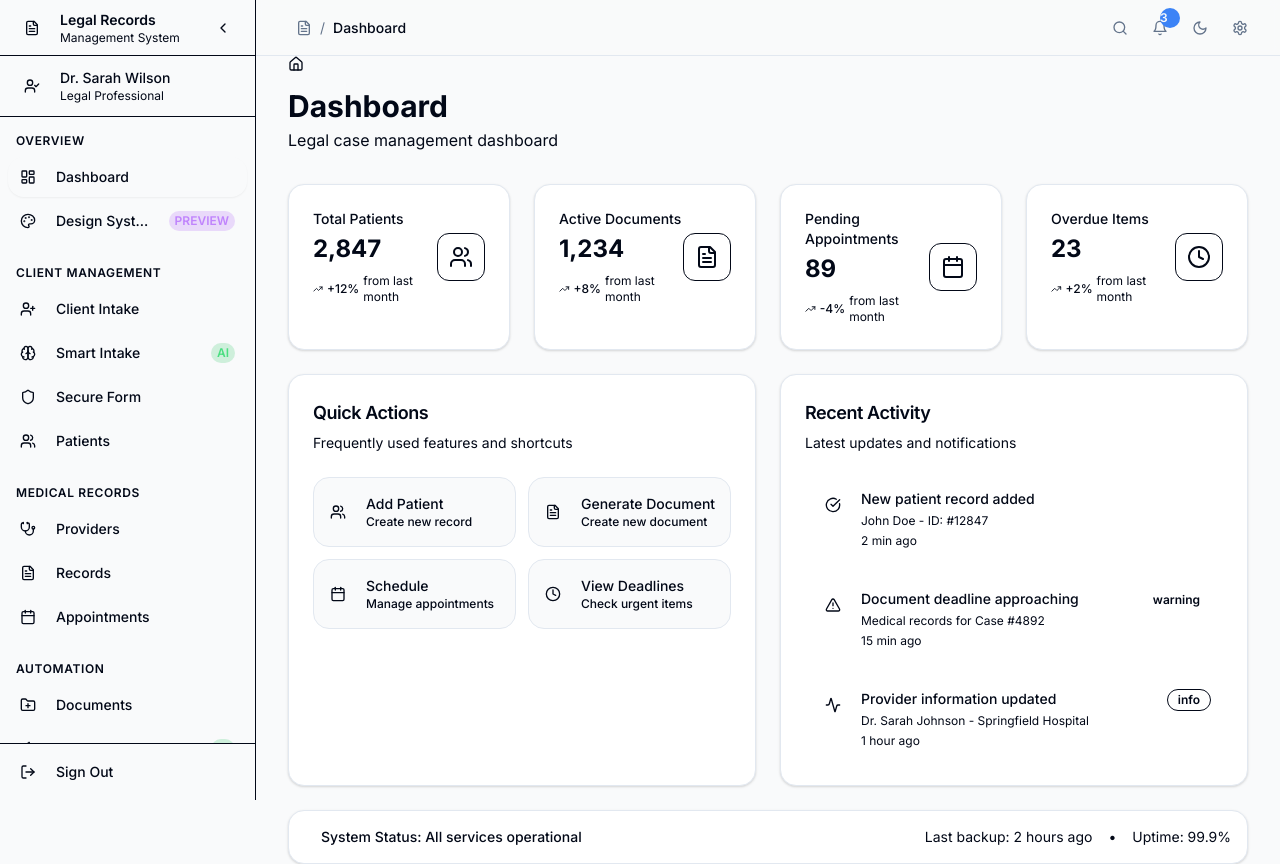
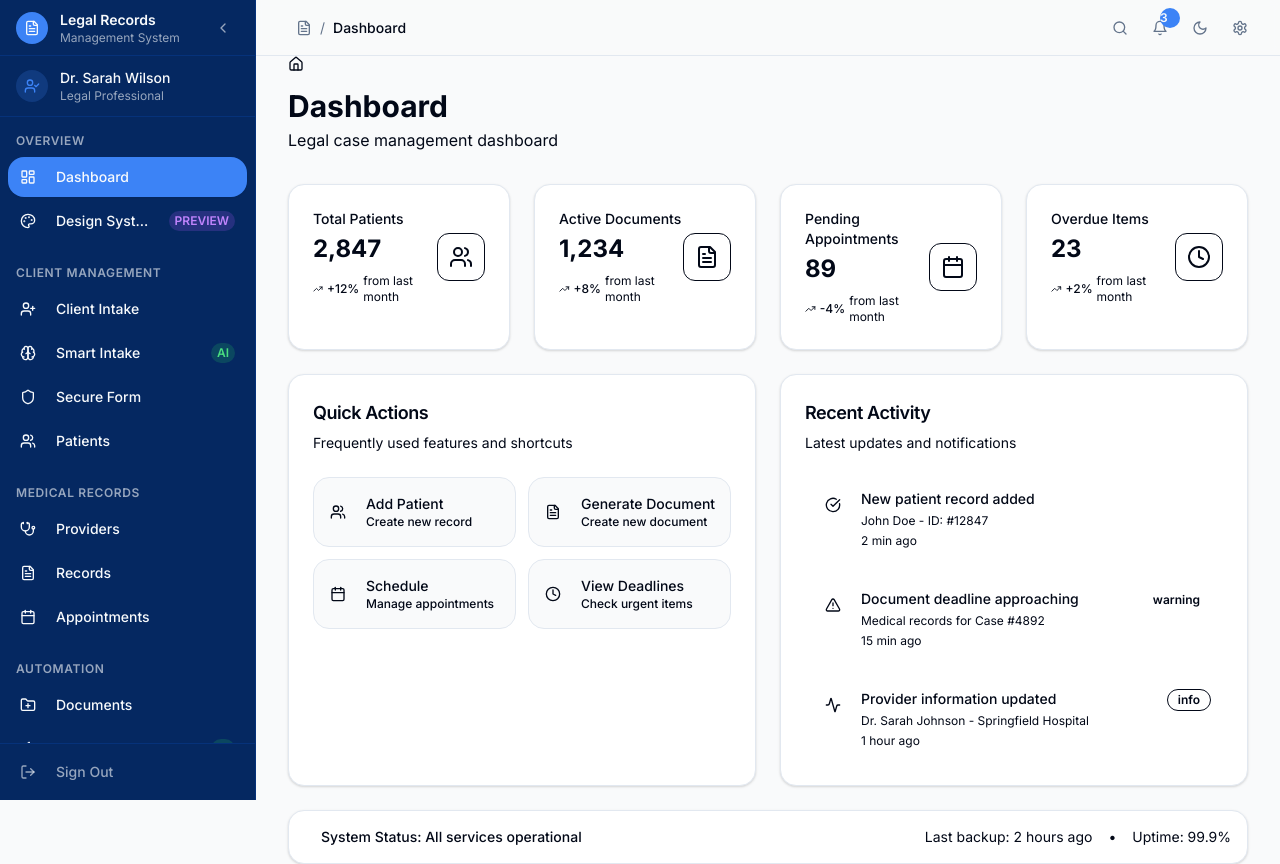
Before and after one commit to jameshorton2486/patient-archive-connect, a React (Vite) app: page /dashboard in a window 1280 px wide. Built offline with nearby package versions, Linux system fonts and the light colour scheme.

Commit message:
Fix: Darken sidebar background and text color
Change the background color of the left navigation panel (sidebar) to a darker blue and the text color to white for better contrast and readability.

```diff
--- a/src/index.css
+++ b/src/index.css
@@ -1,4 +1,3 @@
-
 @import url('https://fonts.googleapis.com/css2?family=Inter:wght@400;500;600;700&display=swap');
 @tailwind base;
 @tailwind components;
@@ -41,6 +40,16 @@
     /* Blue gradient background variables */
     --bg-gradient-from: 219 78% 95%;
     --bg-gradient-to: 217 91% 85%;
+
+    /* Sidebar colors - darker blue theme */
+    --sidebar-background: 217 91% 20%; /* Dark blue background */
+    --sidebar-foreground: 210 40% 98%; /* White text */
+    --sidebar-primary: 217 91% 60%; /* Blue accent */
+    --sidebar-primary-foreground: 210 40% 98%; /* White text on blue */
+    --sidebar-accent: 217 91% 25%; /* Slightly lighter blue for hover */
+    --sidebar-accent-foreground: 210 40% 98%; /* White text on hover */
+    --sidebar-border: 217 91% 25%; /* Darker blue border */
+    --sidebar-ring: 217 91% 60%; /* Blue focus ring */
   }
 
   .dark {
@@ -69,6 +78,16 @@
     --success-600: 142 71% 45%;
     --error-500: 0 84% 60%;
     --error-600: 0 84% 55%;
+
+    /* Sidebar colors for dark mode - even darker blue */
+    --sidebar-background: 217 91% 15%; /* Even darker blue background */
+    --sidebar-foreground: 210 40% 98%; /* White text */
+    --sidebar-primary: 217 91% 60%; /* Blue accent */
+    --sidebar-primary-foreground: 210 40% 98%; /* White text on blue */
+    --sidebar-accent: 217 91% 20%; /* Darker blue for hover */
+    --sidebar-accent-foreground: 210 40% 98%; /* White text on hover */
+    --sidebar-border: 217 91% 20%; /* Darker blue border */
+    --sidebar-ring: 217 91% 60%; /* Blue focus ring */
   }
 }
 
```
